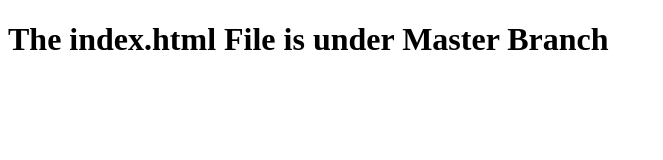
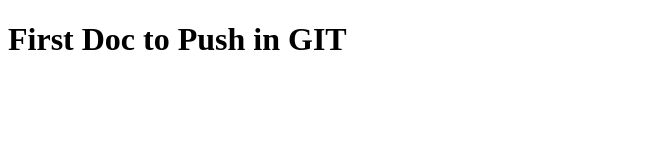
Before and after one commit to jewel1408/Team_Work, a plain HTML site: page index.html in a window 1280 px wide. Shown: the whole page, without its empty margins (0-663 px from the left). Drawn offline with Linux system fonts and the light colour scheme.

Commit message:
Master BR->20240312

```diff
--- a/index.html
+++ b/index.html
@@ -6,6 +6,6 @@
     <title>Document</title>
 </head>
 <body>
-    <h1>The index.html File is under Master Branch</h1>
+    <h1>First Doc to Push in GIT</h1>
 </body>
 </html>
```
